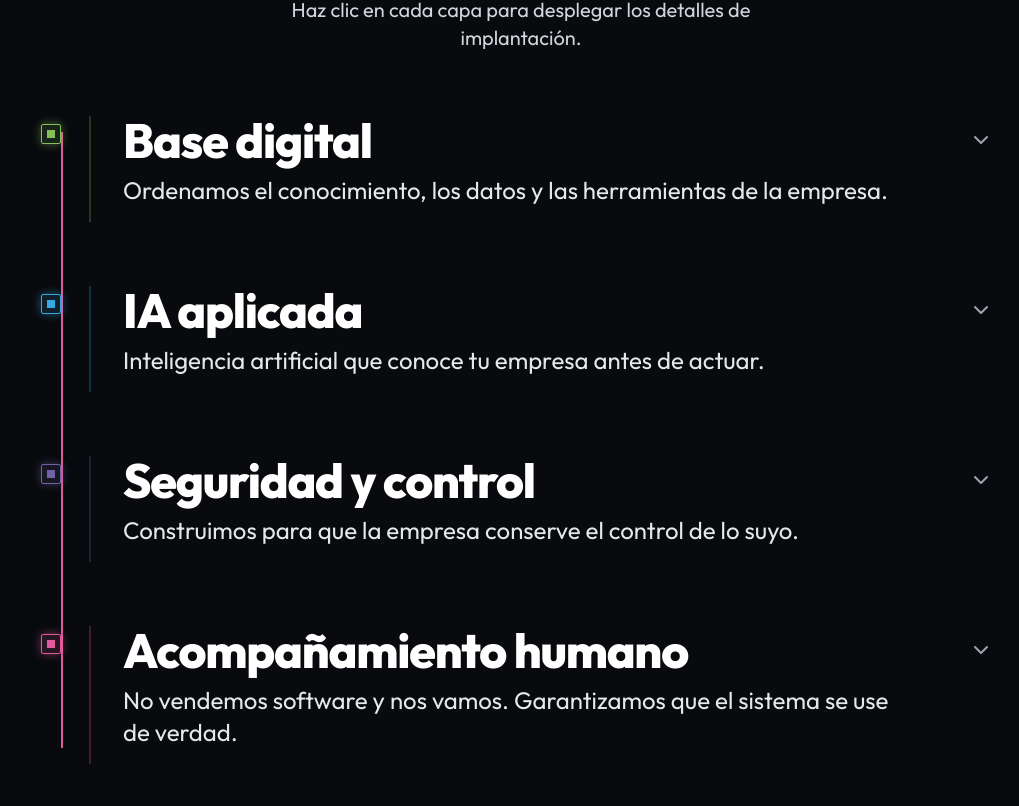
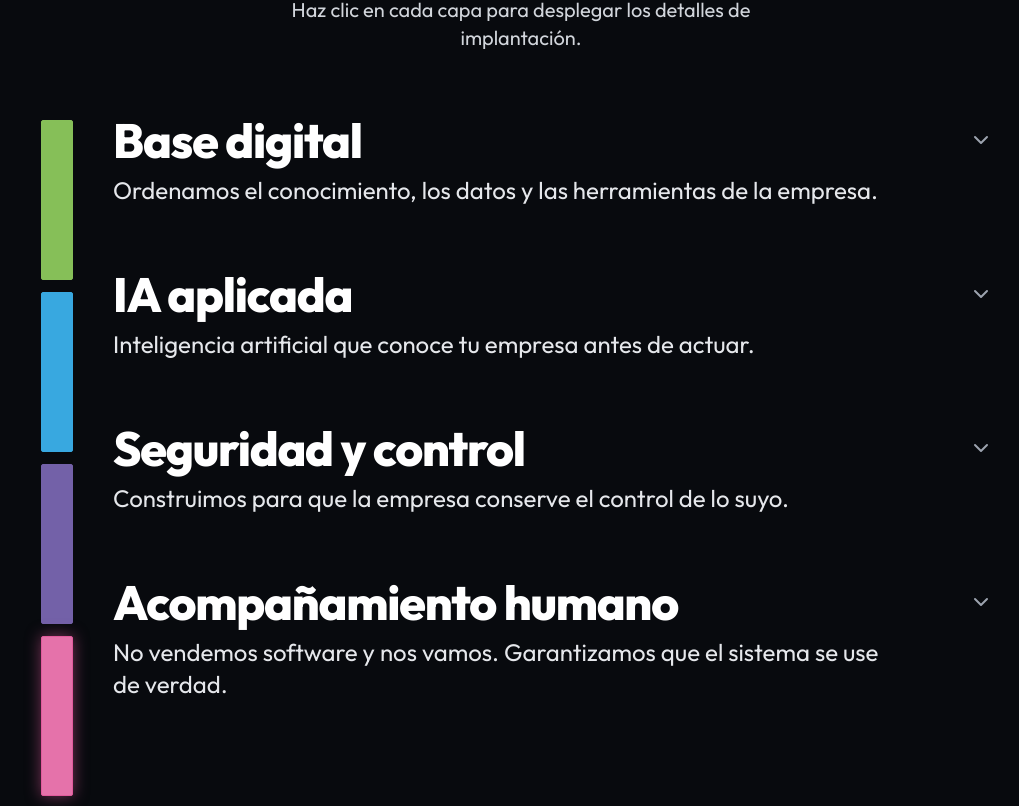
Before and after one commit to gerard-iartesana/iartesana-website, a Next.js app: page / in a window 1280 px wide. Shown: the part 1514-2320 px from the top of the page, without its empty margins (119-1138 px from the left). Built offline with nearby package versions, Linux system fonts and the light colour scheme.

Commit message:
feat: replace line indicator with stacked modular block column matching brand reference screenshot

```diff
--- a/src/components/ScrollTimeline.tsx
+++ b/src/components/ScrollTimeline.tsx
@@ -103,20 +103,39 @@ export default function ScrollTimeline() {
         </p>
       </div>
 
-      {/* Timeline container */}
-      <div className="relative pl-6 sm:pl-12 space-y-16">
-        {/* Vertical line connecting nodes */}
-        <div className="absolute left-2.5 sm:left-5 top-4 bottom-4 w-0.5 bg-surface-border">
+      {/* Main container with Left Modular Stack Column inspired by brand reference */}
+      <div className="relative flex gap-6 sm:gap-10">
+        {/* Left Modular Stack Column (Bloques modulares apilados) */}
+        <div className="flex flex-col gap-3 w-5 sm:w-8 shrink-0 pt-1">
+          {steps.map((step, index) => {
+            const isActive = activeStep >= index;
+            const isCurrent = activeStep === index;
+
+            return (
               <div
-            className="w-full transition-all duration-500 ease-out"
+                key={index}
+                onClick={() => toggleExpand(index)}
+                className={`w-full flex-1 rounded-sm border transition-all duration-500 cursor-pointer min-h-[140px] sm:min-h-[160px] relative overflow-hidden ${
+                  isActive ? 'shadow-lg' : 'opacity-40'
+                }`}
                 style={{
-              height: `${((activeStep + 1) / steps.length) * 100}%`,
-              backgroundColor: steps[activeStep]?.color || '#38A8E0',
+                  backgroundColor: isActive ? step.color : '#161B26',
+                  borderColor: isActive ? step.color : 'rgba(255, 255, 255, 0.15)',
+                  boxShadow: isCurrent ? `0 0 15px ${step.color}80` : 'none',
                 }}
-          />
+                title={step.title}
+              >
+                {/* Subtle active pulse line */}
+                {isCurrent && (
+                  <div className="absolute inset-0 bg-white/20 animate-pulse pointer-events-none" />
+                )}
+              </div>
+            );
+          })}
         </div>
 
-        {/* Steps */}
+        {/* Right Content Steps List */}
+        <div className="flex-1 space-y-12">
           {steps.map((step, index) => {
             const isActive = activeStep >= index;
             const isExpanded = !!expandedSteps[index];
@@ -124,43 +143,24 @@ export default function ScrollTimeline() {
             return (
               <div
                 key={index}
-              className={`timeline-step relative transition-opacity duration-500 ${
-                isActive ? 'opacity-100' : 'opacity-60'
+                className={`timeline-step transition-all duration-500 ${
+                  isActive ? 'opacity-100' : 'opacity-50'
                 }`}
               >
-              {/* Step indicator node: Modular Square inspired by iARTESANA logo */}
-              <div
-                className="absolute -left-6 sm:-left-12 top-2 w-5 h-5 rounded-sm border bg-[#080A0E] flex items-center justify-center transition-all duration-300 cursor-pointer"
-                onClick={() => toggleExpand(index)}
-                style={{
-                  borderColor: isActive ? step.color : 'rgba(255, 255, 255, 0.2)',
-                  boxShadow: isActive ? `0 0 10px ${step.color}80` : 'none',
-                  backgroundColor: isActive ? `${step.color}25` : '#080A0E',
-                }}
-              >
-                <div
-                  className="w-2 h-2 rounded-xs transition-all duration-300"
-                  style={{ backgroundColor: isActive ? step.color : 'transparent' }}
-                />
-              </div>
-
                 {/* Content block */}
-              <div
-                className="pl-4 sm:pl-8 space-y-4 border-l-2 transition-all duration-300"
-                style={{ borderColor: isActive ? `${step.color}40` : 'transparent' }}
-              >
+                <div className="space-y-4">
                   {/* Always Visible Header Block */}
                   <div
                     className="cursor-pointer space-y-2.5 group"
                     onClick={() => toggleExpand(index)}
                   >
                     <div className="flex items-center justify-between">
-                    {/* Título de la capa en BOLD */}
+                      {/* Título de la capa en BOLD / EXTRA BOLD */}
                       <h3 className="text-3xl sm:text-5xl font-extrabold text-white tracking-tight group-hover:text-gray-200 transition-colors">
                         {step.title}
                       </h3>
 
-                    {/* Indicador minimalista sólo con flecha (sin texto "Saber más") */}
+                      {/* Indicador minimalista sólo con flecha */}
                       <button
                         type="button"
                         className="p-2 text-gray-400 hover:text-white transition-colors shrink-0 focus:outline-none"
@@ -221,6 +221,7 @@ export default function ScrollTimeline() {
             );
           })}
         </div>
+      </div>
     </section>
   );
 }
```
Lines whose indentation alone changed are shown as unchanged.
